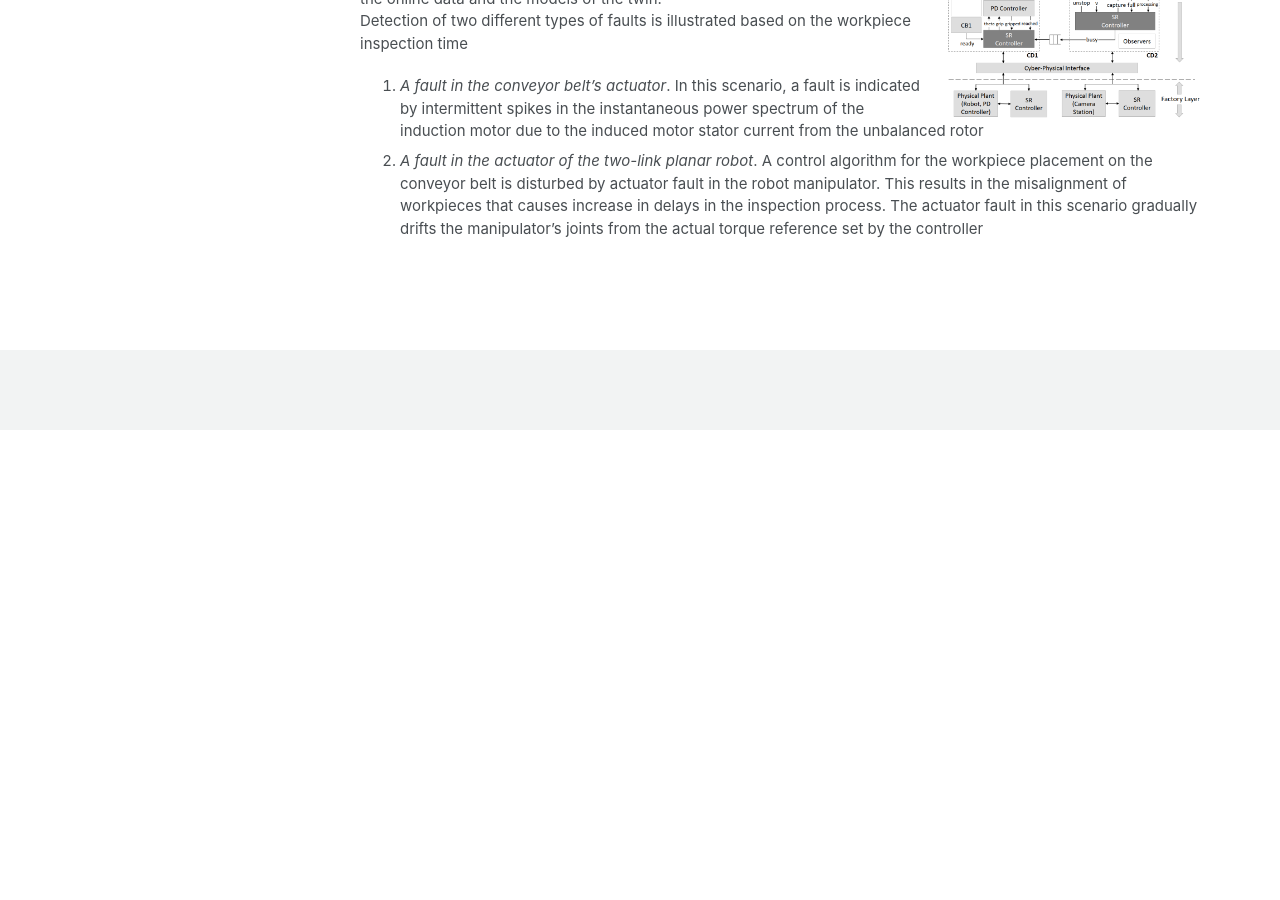
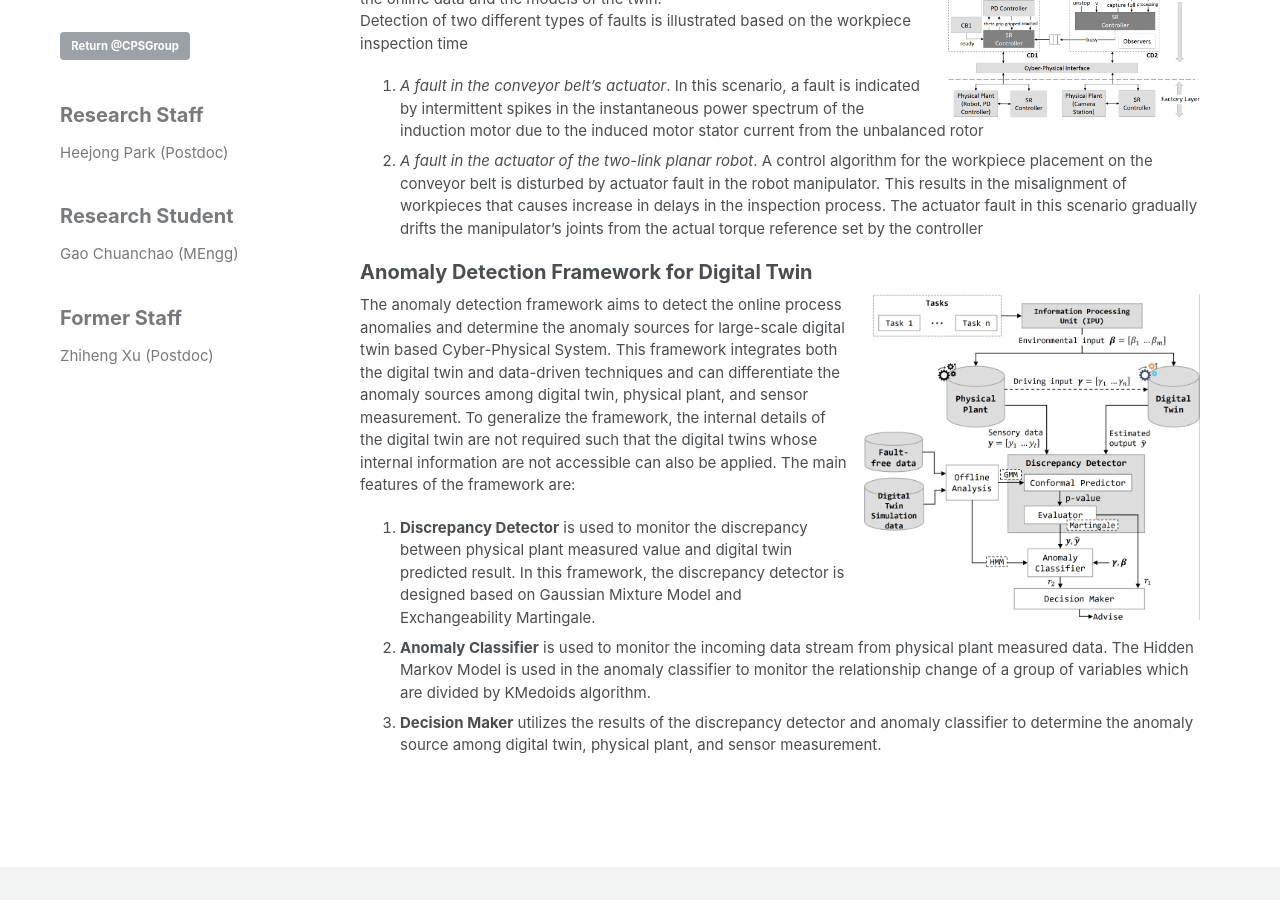
Before and after one commit to CPS-research-group/CPS-research-group.github.io, a Jekyll site: the page built from _pages/digital_twin.md, in a window 1280 px wide and 900 px high, scrolled down 1705 px. Built offline with Jekyll 4.4.1, drawn with Linux system fonts in a browser that asks for light colours; before the commit the page ends 2135 px from its top, so only the background shows below that.

Commit message:
update for digital twin intro

```diff
--- a/_pages/digital_twin.md
+++ b/_pages/digital_twin.md
@@ -70,3 +70,14 @@ The role of the fault monitoring and analysis application is to find the root ca
 2. _A fault in the actuator of the two-link planar robot_. A control algorithm for the workpiece placement on the conveyor belt is disturbed by actuator fault in the robot manipulator. This results in the misalignment of workpieces that causes increase in delays in the inspection process. The actuator fault in this scenario gradually drifts the manipulator's joints from the actual torque reference set by the controller
 </div>
 {: .align-left}
+
+### Anomaly Detection Framework for Digital Twin
+
+<div>
+![anomaly_detection](/_pages/assets/digital_twin/images/anomaly_detection.png){:style="max-width: 40%"}{: .align-right}
+The anomaly detection framework aims to detect the online process anomalies and determine the anomaly sources for large-scale digital twin based Cyber-Physical System. This framework integrates both the digital twin and data-driven techniques and can differentiate the anomaly sources among digital twin, physical plant, and sensor measurement. To generalize the framework, the internal details of the digital twin are not required such that the digital twins whose internal information are not accessible can also be applied. The main features of the framework are:
+1. __Discrepancy Detector__ is used to monitor the discrepancy between physical plant measured value and digital twin predicted result. In this framework, the discrepancy detector is designed based on Gaussian Mixture Model and Exchangeability Martingale.
+2. __Anomaly Classifier__ is used to monitor the incoming data stream from physical plant measured data. The Hidden Markov Model is used in the anomaly classifier to monitor the relationship change of a group of variables which are divided by KMedoids algorithm.
+3. __Decision Maker__ utilizes the results of the discrepancy detector and anomaly classifier to determine the anomaly source among digital twin, physical plant, and sensor measurement.
+</div>
+{: .align-left}
```
Also changed, not shown: _pages/assets/digital_twin/images/anomaly_detection.png (added), _pages/assets/digital_twin/images/tennessee_eastman.png (added).
